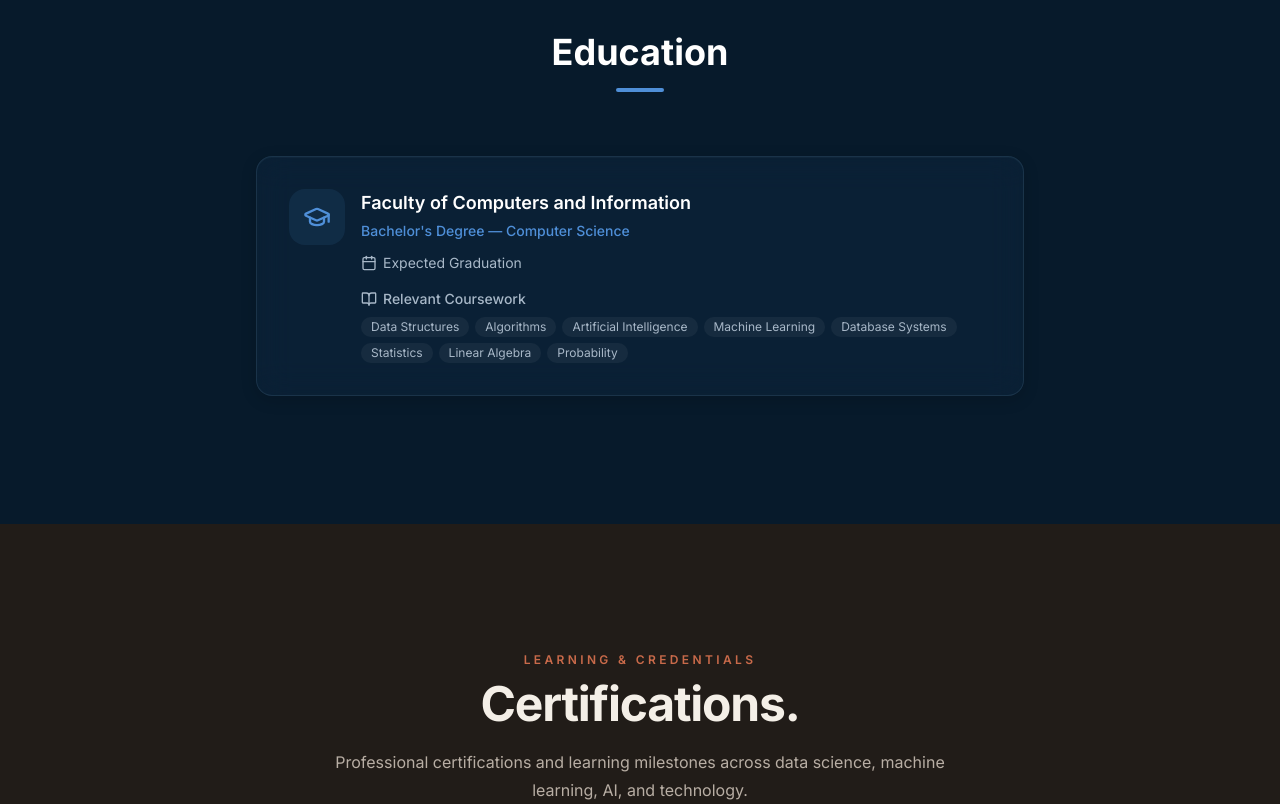
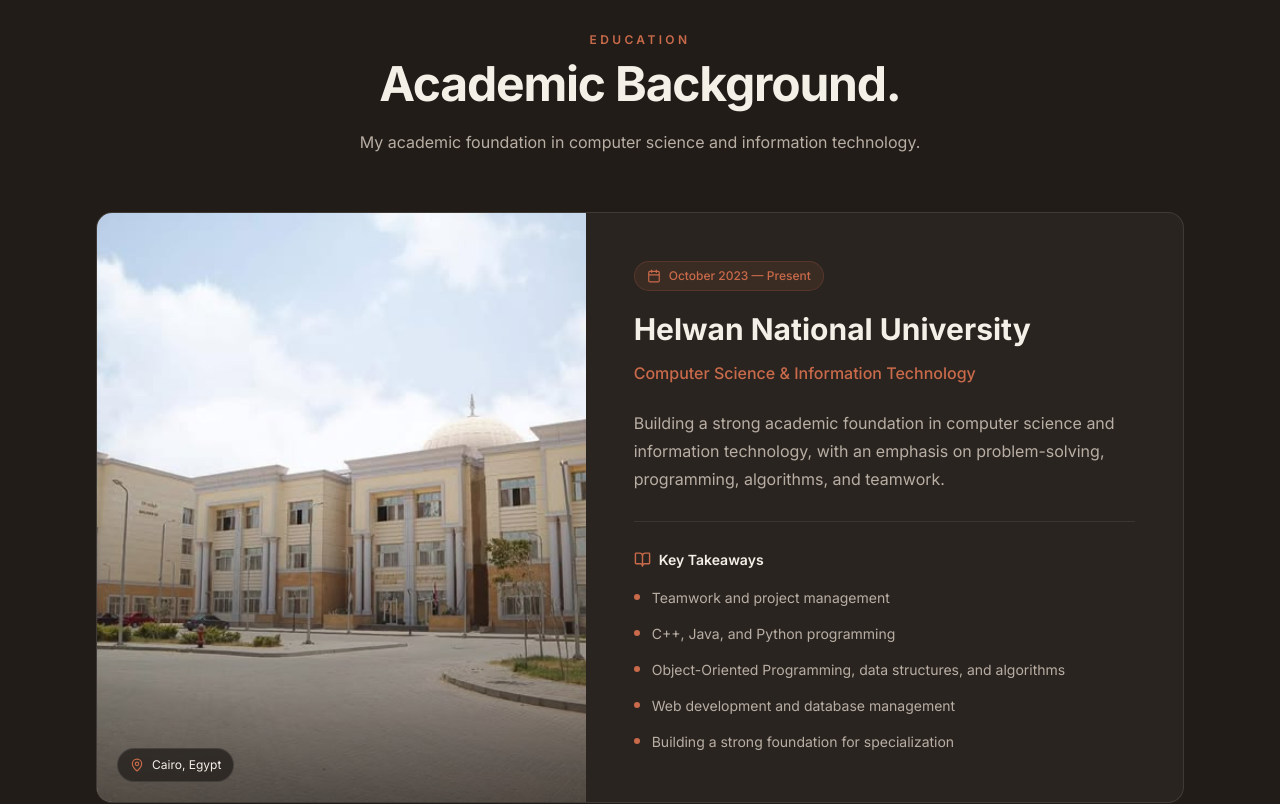
Before and after one commit to DohaAbdelrahman/Doha, a Next.js app: page / in a window 1280 px wide. Shown: the part 8200-9004 px from the top of the page. Built offline with nearby package versions, Linux system fonts and the light colour scheme.

Commit message:
edit education

```diff
--- a/src/sections/EducationSection.tsx
+++ b/src/sections/EducationSection.tsx
@@ -1,44 +1,224 @@
 "use client";
 
 import ScrollReveal from "@/components/portfolio/ScrollReveal";
-import MouseGlow from "@/components/portfolio/MouseGlow";
-import { GraduationCap, Calendar, BookOpen } from "lucide-react";
+import { Calendar, MapPin, BookOpen } from "lucide-react";
 
 export default function EducationSection() {
   return (
-    <section id="education" className="py-24 sm:py-32 bg-[#071A2B]">
-      <div className="max-w-6xl mx-auto px-4 sm:px-6 lg:px-8">
-        <ScrollReveal className="text-center mb-16">
-          <h2 className="text-3xl sm:text-4xl font-bold text-white mb-4">Education</h2>
-          <div className="w-12 h-1 bg-[#4F8FD8] mx-auto rounded-full" />
+    <section
+      id="education"
+      className="bg-[#211C18] py-24 sm:py-32"
+    >
+      <div className="mx-auto max-w-6xl px-6 sm:px-8">
+
+        {/* Header */}
+        <ScrollReveal className="mb-14 text-center">
+          <p className="mb-3 text-xs font-semibold uppercase tracking-[0.28em] text-[#C96A4A]">
+            Education
+          </p>
+
+          <h2 className="text-4xl font-bold tracking-tight text-[#F4EFE7] sm:text-5xl">
+            Academic Background.
+          </h2>
+
+          <p className="mx-auto mt-5 max-w-2xl text-sm leading-7 text-[#B8AEA4] sm:text-base">
+            My academic foundation in computer science and information
+            technology.
+          </p>
         </ScrollReveal>
 
-        <ScrollReveal className="max-w-3xl mx-auto">
-          <MouseGlow className="glass-subtle rounded-2xl p-6 sm:p-8 hover-glass">
-            <div className="flex items-start gap-4">
-              <div className="flex-shrink-0 w-14 h-14 rounded-xl bg-[#4F8FD8]/10 flex items-center justify-center text-[#4F8FD8]">
-                <GraduationCap className="w-7 h-7" />
-              </div>
-              <div className="flex-1">
-                <h3 className="font-semibold text-white text-lg mb-1">Faculty of Computers and Information</h3>
-                <p className="text-[#4F8FD8] text-sm font-medium mb-3">Bachelor&apos;s Degree — Computer Science</p>
-                <div className="flex items-center gap-1.5 text-[#A8B8C8] text-sm mb-4">
-                  <Calendar className="w-4 h-4" /><span>Expected Graduation</span>
-                </div>
-                <div>
-                  <div className="flex items-center gap-1.5 text-[#A8B8C8] text-sm mb-2">
-                    <BookOpen className="w-4 h-4" /><span className="font-medium">Relevant Coursework</span>
-                  </div>
-                  <div className="flex flex-wrap gap-1.5">
-                    {["Data Structures", "Algorithms", "Artificial Intelligence", "Machine Learning", "Database Systems", "Statistics", "Linear Algebra", "Probability"].map((c) => (
-                      <span key={c} className="px-2.5 py-0.5 text-xs text-[#A8B8C8] bg-white/5 rounded-md">{c}</span>
-                    ))}
-                  </div>
+        {/* Education Card */}
+        <ScrollReveal>
+          <article
+            className="
+              group
+              relative
+              overflow-hidden
+              rounded-2xl
+              border
+              border-white/[0.10]
+              bg-[#2A2420]
+              transition-all
+              duration-300
+              hover:border-[#C96A4A]/40
+              hover:shadow-2xl
+            "
+          >
+            {/* Accent */}
+            <div
+              className="
+                absolute
+                left-0
+                top-0
+                h-full
+                w-[2px]
+                bg-[#C96A4A]
+                opacity-60
+                transition-opacity
+                duration-300
+                group-hover:opacity-100
+              "
+            />
+
+            <div className="grid md:grid-cols-[0.9fr_1.1fr]">
+
+              {/* ================= IMAGE ================= */}
+
+              <div className="relative min-h-[280px] overflow-hidden md:min-h-[500px]">
+                <img
+                  src="Image/helwan.jpg"
+                  alt="Helwan National University"
+                  className="
+                    absolute
+                    inset-0
+                    h-full
+                    w-full
+                    object-cover
+                    transition-transform
+                    duration-700
+                    group-hover:scale-[1.03]
+                  "
+                />
+
+                {/* Image Overlay */}
+                <div
+                  className="
+                    absolute
+                    inset-0
+                    bg-gradient-to-t
+                    from-[#211C18]/70
+                    via-transparent
+                    to-transparent
+                  "
+                />
+
+                {/* Location */}
+                <div
+                  className="
+                    absolute
+                    bottom-5
+                    left-5
+                    inline-flex
+                    items-center
+                    gap-2
+                    rounded-full
+                    border
+                    border-white/10
+                    bg-[#211C18]/75
+                    px-3
+                    py-2
+                    text-xs
+                    text-[#F4EFE7]
+                    backdrop-blur-md
+                  "
+                >
+                  <MapPin size={14} className="text-[#C96A4A]" />
+                  Cairo, Egypt
                 </div>
               </div>
+
+              {/* ================= CONTENT ================= */}
+
+              <div className="flex flex-col justify-center p-7 sm:p-9 md:p-12">
+
+                {/* Date */}
+                <div
+                  className="
+                    mb-5
+                    flex
+                    w-fit
+                    items-center
+                    gap-2
+                    rounded-full
+                    border
+                    border-[#C96A4A]/20
+                    bg-[#C96A4A]/10
+                    px-3
+                    py-1.5
+                    text-xs
+                    font-medium
+                    text-[#C96A4A]
+                  "
+                >
+                  <Calendar size={14} />
+                  October 2023 — Present
+                </div>
+
+                {/* University */}
+                <h3
+                  className="
+                    text-2xl
+                    font-bold
+                    leading-tight
+                    text-[#F4EFE7]
+                    sm:text-3xl
+                  "
+                >
+                  Helwan National University
+                </h3>
+
+                {/* Major */}
+                <p className="mt-3 text-base font-medium text-[#C96A4A]">
+                  Computer Science &amp; Information Technology
+                </p>
+
+                {/* Description */}
+                <p className="mt-6 text-sm leading-7 text-[#B8AEA4] sm:text-base">
+                  Building a strong academic foundation in computer science
+                  and information technology, with an emphasis on
+                  problem-solving, programming, algorithms, and teamwork.
+                </p>
+
+                {/* Divider */}
+                <div className="my-7 h-px bg-white/[0.08]" />
+
+                {/* Key Takeaways */}
+                <div>
+                  <div className="mb-4 flex items-center gap-2">
+                    <BookOpen
+                      size={17}
+                      className="text-[#C96A4A]"
+                    />
+
+                    <h4 className="text-sm font-semibold text-[#F4EFE7]">
+                      Key Takeaways
+                    </h4>
+                  </div>
+
+                  <ul className="space-y-3">
+                    {[
+                      "Teamwork and project management",
+                      "C++, Java, and Python programming",
+                      "Object-Oriented Programming, data structures, and algorithms",
+                      "Web development and database management",
+                      "Building a strong foundation for specialization",
+                    ].map((item) => (
+                      <li
+                        key={item}
+                        className="flex items-start gap-3 text-sm leading-6 text-[#B8AEA4]"
+                      >
+                        <span
+                          className="
+                            mt-2
+                            h-1.5
+                            w-1.5
+                            shrink-0
+                            rounded-full
+                            bg-[#C96A4A]
+                          "
+                        />
+
+                        <span>{item}</span>
+                      </li>
+                    ))}
+                  </ul>
+                </div>
+
+              </div>
             </div>
-          </MouseGlow>
+          </article>
         </ScrollReveal>
+
       </div>
     </section>
   );
```
Also changed, not shown: public/Image/helwan.jpg (added).
